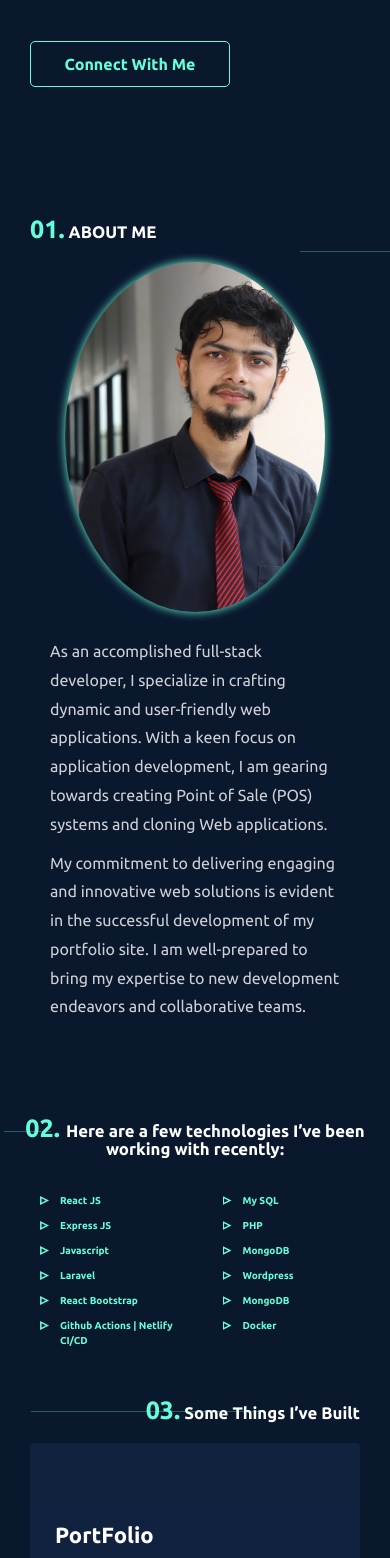
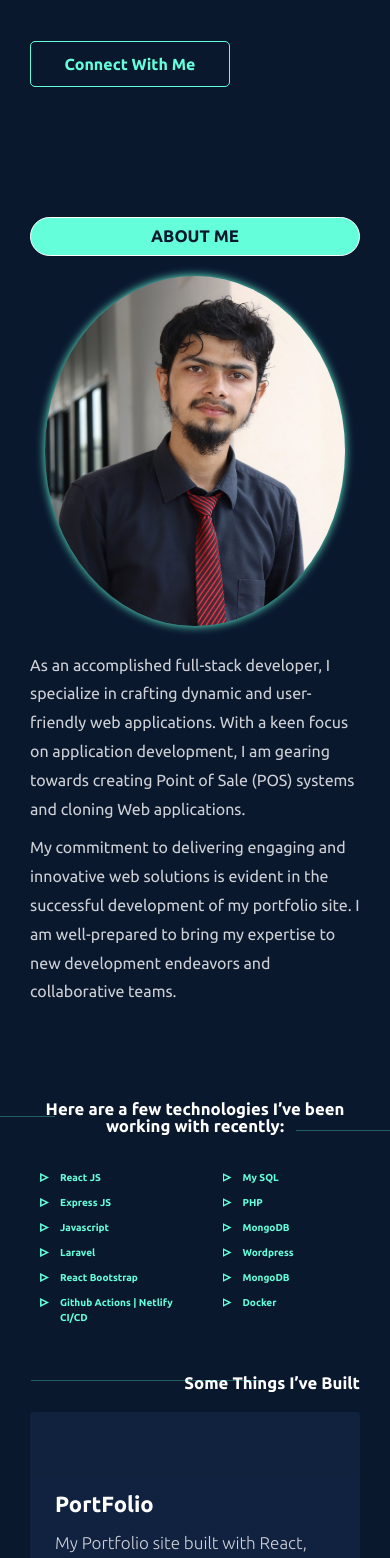
Before and after one commit to Sharjun-Hussain/Portfolio-Sharjun-Hussain, a React (Vite) app: page / in a window 390 px wide. Shown: the part 432-1990 px from the top of the page. Built offline with nearby package versions, Linux system fonts and the light colour scheme.

Commit message:
Styling Before and After Content  for Heading 2

```diff
--- a/src/App.css
+++ b/src/App.css
@@ -231,11 +231,10 @@ p {
 
 .about-section .content{
   display: flex;
-
   flex-direction: row;
   justify-content: center;
   align-items: center;
-  padding-inline: 20px!important;
+
 }
 
 h2 {
@@ -246,13 +245,12 @@ h2 {
 
 }
 
-.aboutHeading::after{
+.afterandbefore::after{
   content: "";
   position: absolute;
   width: 25%;
   height: 1px;
-  left: 300px;
-  top: 74px;
+  margin: 12px !important;
   background-color: var(--special-color);
   opacity: 0.3;
 
@@ -300,19 +298,19 @@ li::before {
 }
 
 
-.skillsheading::before {
+.skillsheading .afterandbefore::before {
   content: "";
-  width: 12%;
+  width: 14%;
   height: 1px;
   background: var(--special-color);
-  right: 1000px;
+  left: 0;
   top: 80px;
-  left: 4px;
+
   position: absolute;
   opacity: 0.3;
 }
 
-.skillsheading::after {
+/* .skillsheading::after {
   content: "";
   position: absolute;
   width: 25%;
@@ -322,7 +320,7 @@ li::before {
   left: 1000px;
 
   background-color: var(--special-color);
-}
+} */
 
 
 
@@ -421,6 +419,7 @@ transform: translateY(10px);
 }
 
 
+
 @media screen and (max-width: 1023px) and (orientation: portrait) {
   * {
     font-size: 10px;
@@ -481,7 +480,13 @@ transform: translateY(10px);
     margin-top: 60px;
     font-size: 16px;
   }
-
+.mobile-Responsive{
+  border: 1px solid var(--normal-color);
+  padding: 10px;
+  border-radius: 80px;
+  background-color: var(--special-color);
+  color: var(--background-color) !important;
+}
   p {
     line-height: 1.8;
     margin-top: 10px !important;
@@ -545,3 +550,22 @@ transform: translateY(10px);
     padding-top: 28px !important;
   }
 }
+
+
+/* Bar Responsive Section */
+
+@media screen and (max-width: 320px) and (orientation: portrait) {
+
+  .aboutHeading::after{
+    content: "";
+    position: absolute;
+    width: 25%;
+    height: 1px;
+    left: 171px;
+    top: 52px;
+    background-color: var(--special-color);
+    opacity: 0.3;
+
+}
+
+}
--- a/src/Components/About.jsx
+++ b/src/Components/About.jsx
@@ -15,9 +15,9 @@ const About = () => {
         <Row>
           <Col>
             <div className="aboutHeading ">
-              <h2>
+              <h2 className="text-center text-lg-start mobile-Responsive afterandbefore">
                 {" "}
-                <span style={{ fontSize: "25px" }}>01.</span> ABOUT ME
+                <span className=" d-none d-lg-inline " style={{ fontSize: "25px" }}>01.</span> ABOUT ME
               </h2>{" "}
 
               <div />
--- a/src/Components/Projects.jsx
+++ b/src/Components/Projects.jsx
@@ -8,9 +8,9 @@ const Projects = () => {
       <Row>
         <Col>
           <div className="projectheading text-end pt-5 ">
-            <h2 style={{textTransform:"Capitalize"}}>
+            <h2 style={{textTransform:"Capitalize"}} className="afterandbefore">
               {" "}
-              <span style={{ fontSize: "25px" }}>03.</span> Some Things I’ve
+              <span className="d-none d-lg-inline " style={{ fontSize: "25px" }}>03.</span> Some Things I’ve
               Built
             </h2>{" "}
 
--- a/src/Components/Skills.jsx
+++ b/src/Components/Skills.jsx
@@ -7,7 +7,7 @@ const Skills = () => {
     <div>
          <Container id="skills" className="skill-section">
               <Row>
-                <div className=" skillsheading heading text-center mt-2 mb-5"><h2><span style={{ fontSize: "25px" }}>02. </span> Here are a few technologies I’ve been working with recently:</h2></div>
+                <div className=" skillsheading heading text-center mt-2 mb-5"><h2 className="afterandbefore"><span className="d-none d-lg-inline " style={{ fontSize: "25px" }}>02. </span> Here are a few technologies I’ve been working with recently:</h2></div>
                 <Col md={6} xs={6} className="">
                   <ul>
                     <li>React JS</li>
```
